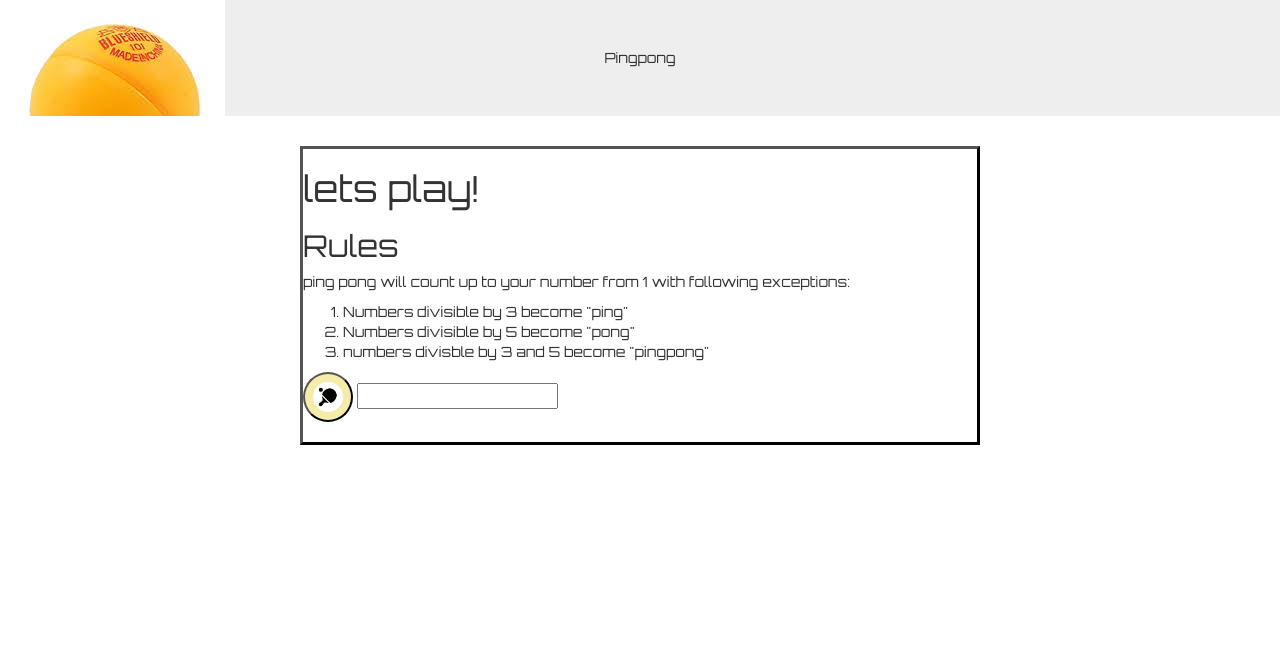
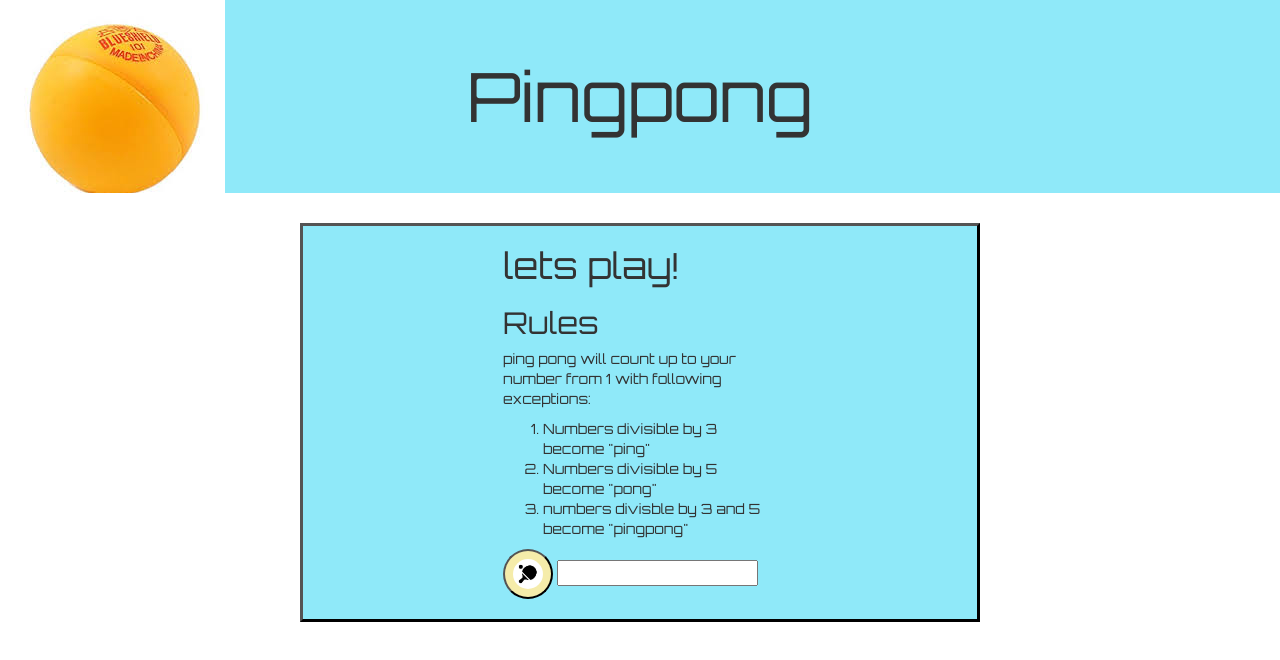
Before and after one commit to KabageMark/pingpong, a plain HTML site: page index.html in a window 1280 px wide. Drawn offline with Linux system fonts and the light colour scheme.

Commit message:
blue background

```diff
--- a/css/styles.css
+++ b/css/styles.css
@@ -1,19 +1,22 @@
 .jumbotron{
   background-image: url("../img/ping.jpg");
   background-repeat: no-repeat;
+  background-color: #8FE9F9;
   text-align: center;
   font-family: 'Orbitron', sans-serif;
-
-  /*font-size: 68px;*/
+  font-size: 68px;
 
 
 }
 .cool1{
   margin-left: 300px;
   margin-right: 300px;
+  padding-left: 200px;
+  padding-right: 200px;
   font-family: 'Orbitron', sans-serif;
   border-style: outset;
   border-color: black;
+  background-color: #8FE9F9;
 
 }
 .butn1{
```
